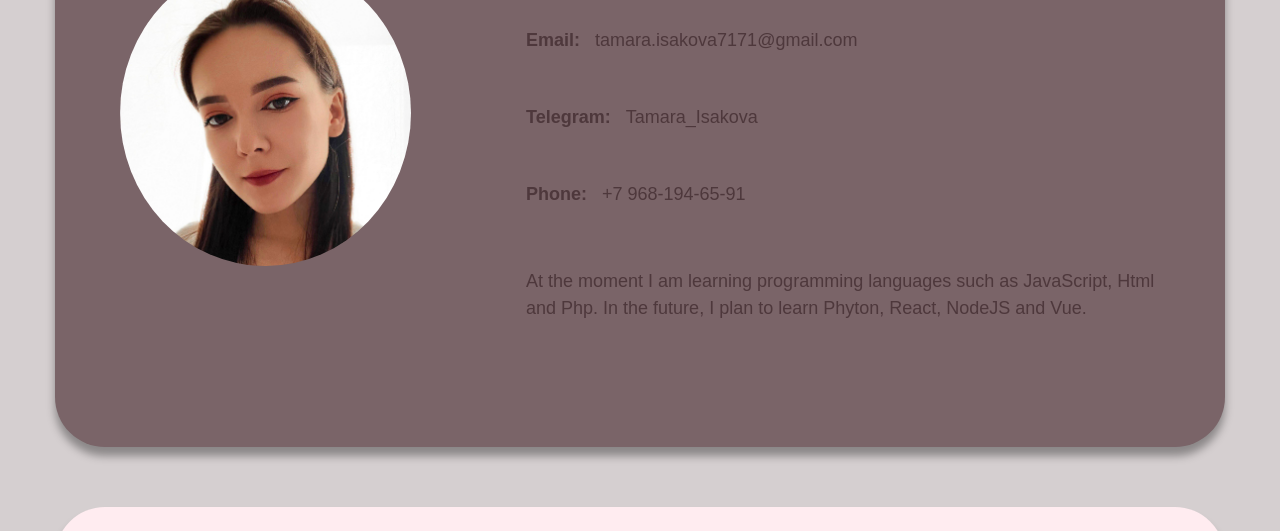
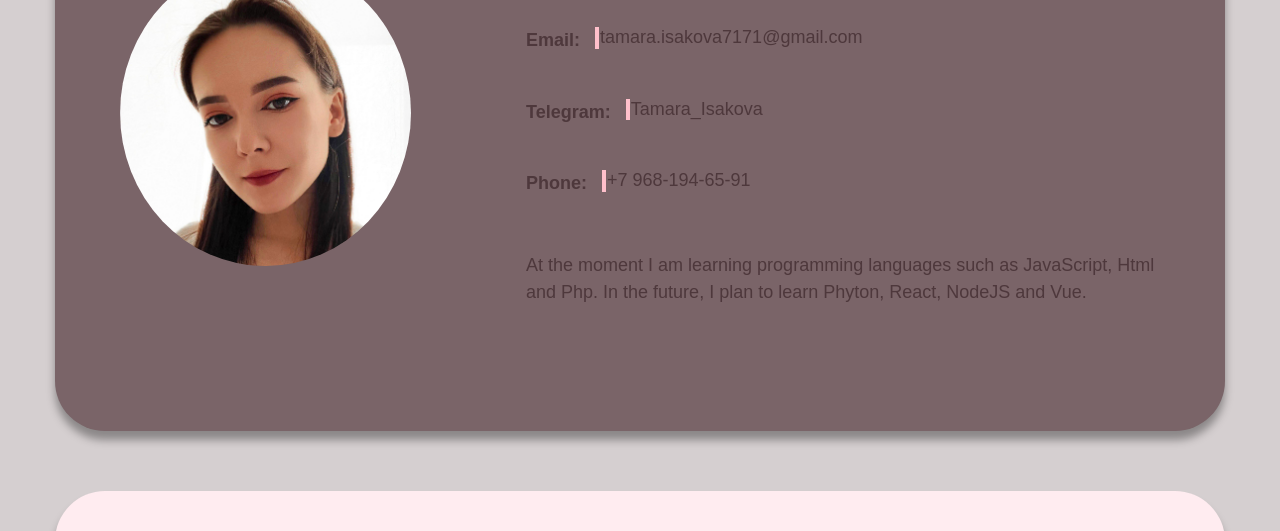
Before and after one commit to Tomchikk/rsschool-cv, a plain HTML site: page index.html in a window 1280 px wide. Shown: the part 233-764 px from the top of the page. Drawn offline with Linux system fonts and the light colour scheme.

Commit message:
fix: edit style code

```diff
--- a/index.html
+++ b/index.html
@@ -89,7 +89,30 @@
               </div>
             </div>
 
-
+            <div class="education">
+              <h2>Education:</h2>
+              <ul>
+                <li>
+                  2021 Hexlet courses (PHP: Programming Fundamentals, Basics of
+                  HTML, CSS and web design, Introduction to programming)
+                </li>
+                <li>
+                  2017-2020 St. Petersburg College of Industry Technologies,
+                  Finance and Law - “Finance”
+                </li>
+                <li>
+                  2020 St. Petersburg Institute of Technology, Faculty of
+                  Economics and Management - “Business Informatics”
+                </li>
+              </ul>
+            </div>
+            <div class="languages">
+              <h2>Languages:</h2>
+              <ul>
+                <li>Russian - Native</li>
+                <li>English - Elementary</li>
+              </ul>
+            </div>
           </div>
         </section>
       </article>
--- a/style.css
+++ b/style.css
@@ -176,3 +176,69 @@ hr {
     white-space: pre-line;
   }
 }
+.ssylka {
+    color: #4e383c;
+    line-height: 1.2;
+    position: relative;
+    padding: 0 5px;
+  }
+
+  .ssylka:after {
+    content: "";
+    height: 100%;
+    min-width: 4px;
+    background: #ffc0cb;
+    position: absolute;
+    left: 0;
+    bottom: 0;
+    transition: all 0.5s;
+  }
+  .ssylka:hover:after {
+    min-width: 100%;
+    background: #ffecf0;
+    opacity: 0.35;
+  }
+  .ssylka1 {
+    color: #4e383c;
+    line-height: 1.2;
+    position: relative;
+    padding: 0 5px;
+  }
+
+  .ssylka1:after {
+    content: "";
+    height: 100%;
+    min-width: 4px;
+    background: #ffc0cb;
+    position: absolute;
+    left: 0;
+    bottom: 0;
+    transition: all 0.5s;
+  }
+  .ssylka1:hover:after {
+    min-width: 100%;
+    background: #ffc0cb;
+    opacity: 0.35;
+  }
+  .ssylka2 {
+    color: #4e383c;
+    line-height: 1.2;
+    position: relative;
+    padding: 0 5px;
+  }
+
+  .ssylka2:after {
+    content: "";
+    height: 100%;
+    min-width: 4px;
+    background: #ffc0cb;
+    position: absolute;
+    left: 0;
+    bottom: 0;
+    transition: all 0.5s;
+  }
+  .ssylka2:hover:after {
+    min-width: 100%;
+    background: #ffc0cb;
+    opacity: 0.35;
+  }
```
